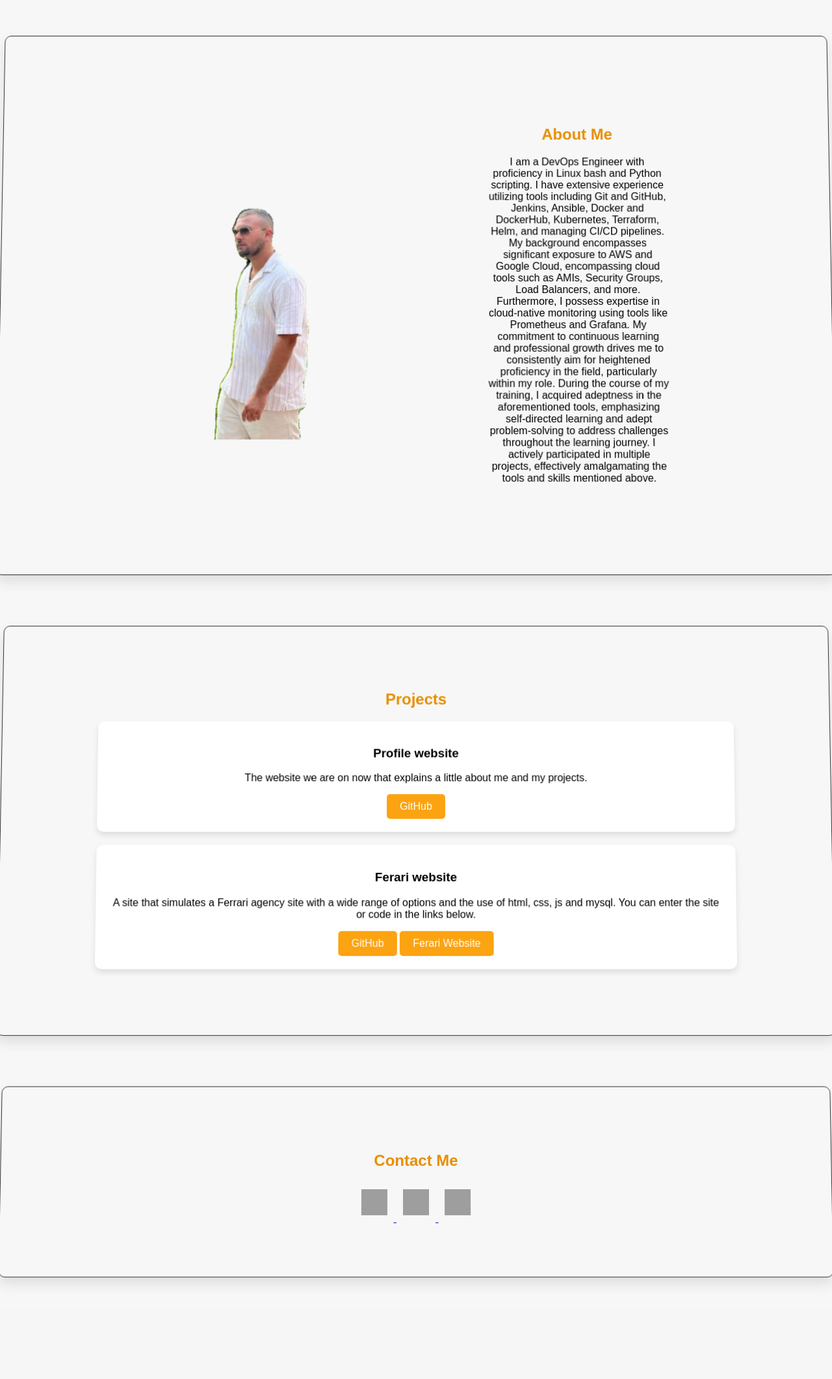
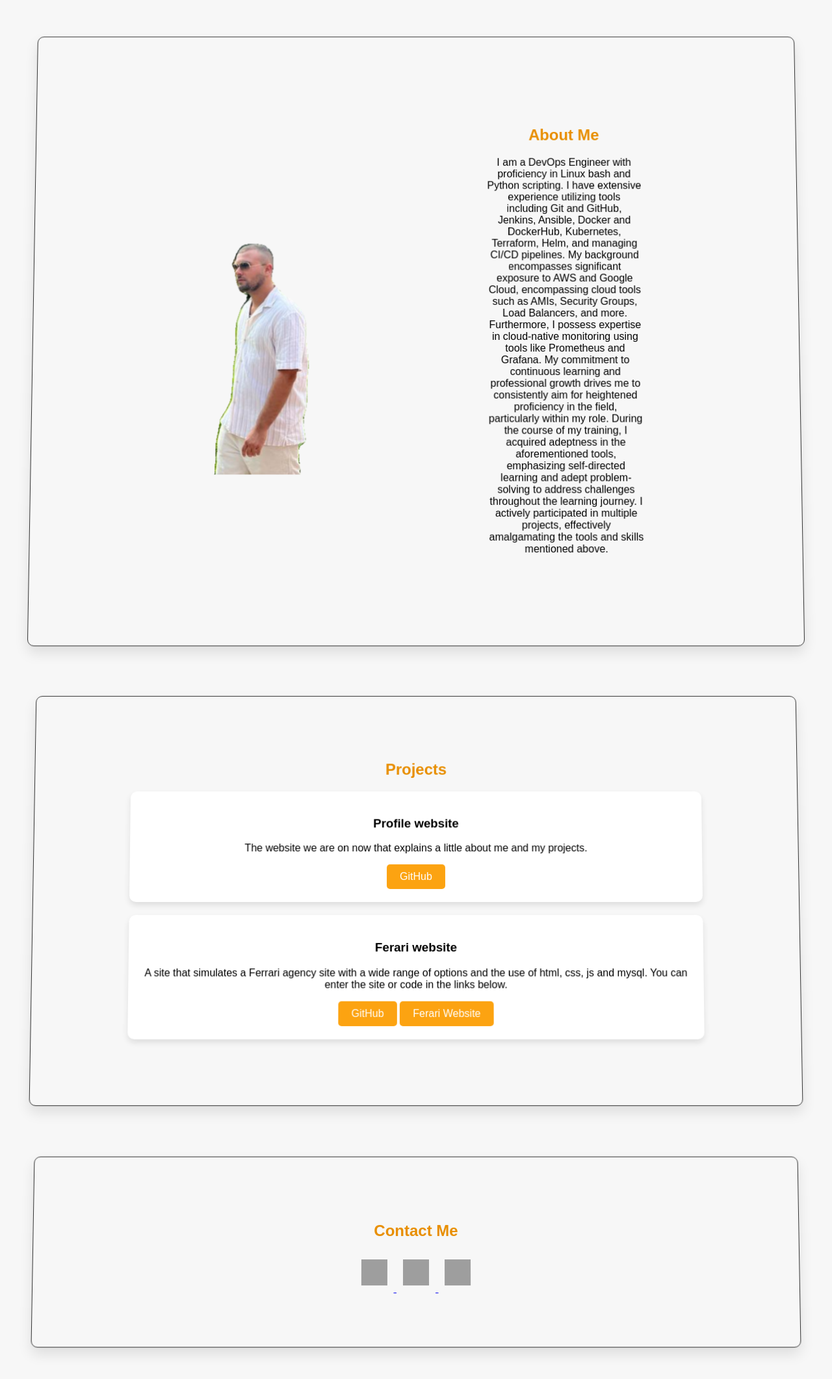
Before and after one commit to yotamdavid/profile_wabsite, a Flask app: page / in a window 1280 px wide. Shown: the part 88-2210 px from the top of the page at 65% size. Before the commit the page ends 2063 px from the top, so only its background shows below. Run offline with Flask 2, Linux system fonts and the light colour scheme; grey boxes are pictures that could not be loaded.

Commit message:
Update style.css

```diff
--- a/web_project/static/css/style.css
+++ b/web_project/static/css/style.css
@@ -66,10 +66,6 @@ h2 {
     transition: all 0.3s ease;
 }
 
-/* General Section Styling */
-.content-wrapper {
-    margin: 80px 80px; /* רווח מצד שמאל ומימין */
-}
 
 /* General Section Styling */
 .section {
@@ -82,7 +78,7 @@ h2 {
     box-shadow: 0px 10px 20px rgba(0, 0, 0, 0.1);
     transform: perspective(600px) rotateX(1deg);
     transition: transform 0.3s ease, box-shadow 0.3s ease;
-    margin: 50px 0; /* רווח מעל ומתחת */
+    margin: 50px 50px; /* רווח מצד שמאל וימין */
 }
 
 .section:hover {
```
